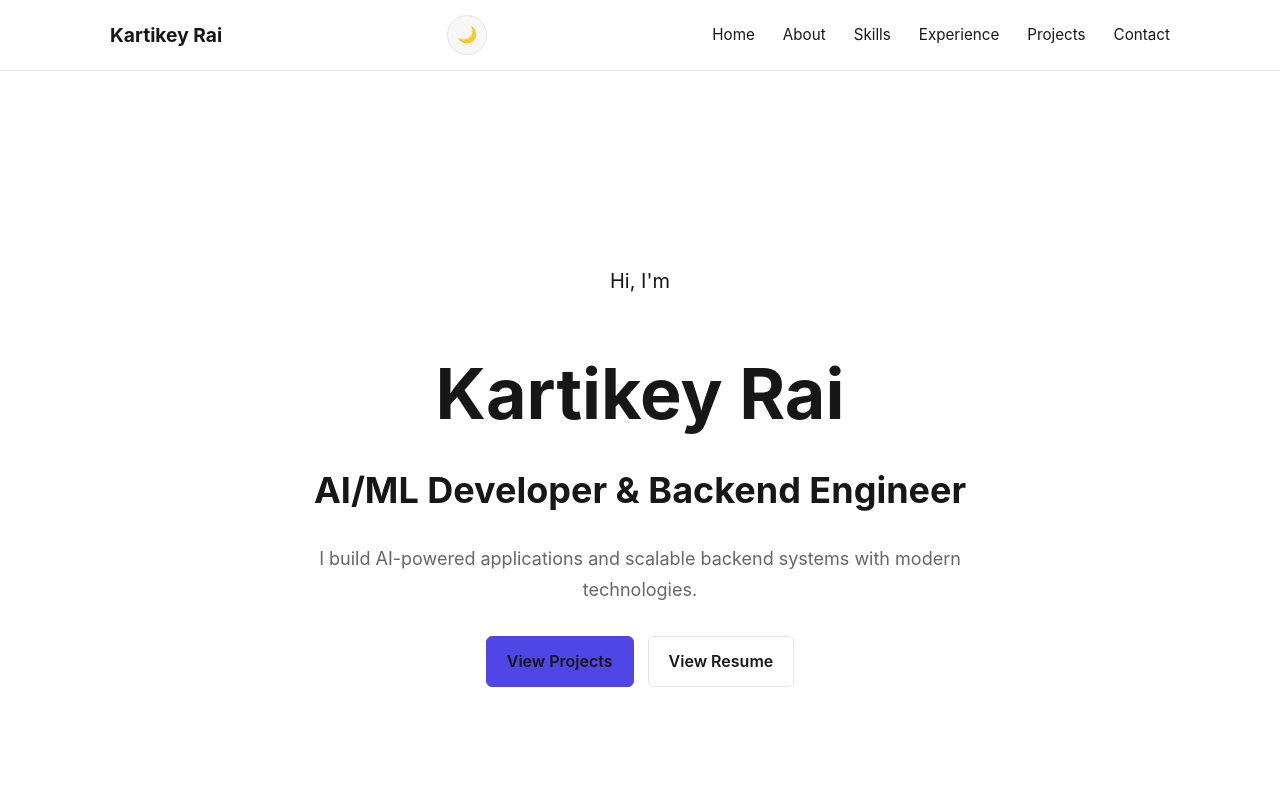
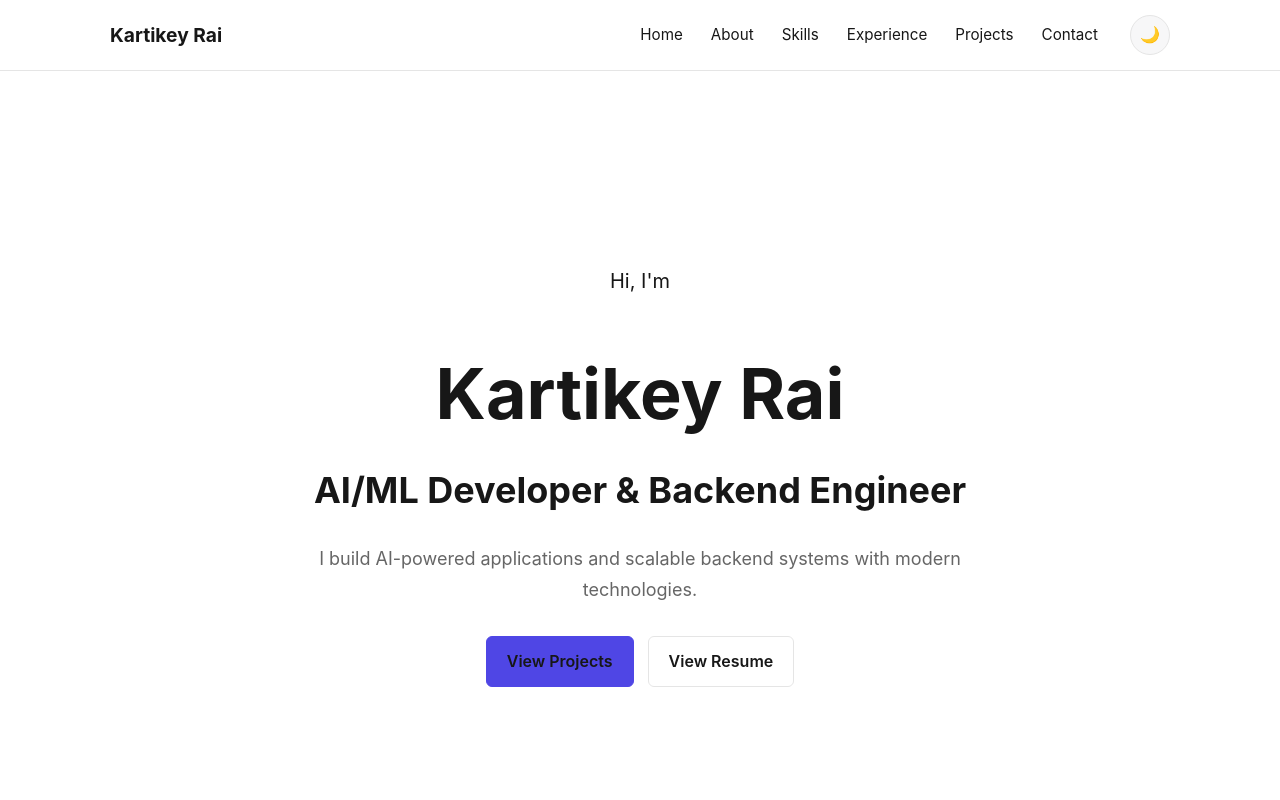
Before and after one commit to Kartikey1884/kartikey-porfolio, a React (Vite) app: page / in a window 1280 px wide. Shown: the top 800 px of the page. Built offline with nearby package versions, Linux system fonts and the light colour scheme.

Commit message:
feat: shifted the theme button in the top right

```diff
--- a/src/components/layout/navbar/navbar.css
+++ b/src/components/layout/navbar/navbar.css
@@ -15,6 +15,7 @@
   display: flex;
   align-items: center;
   justify-content: space-between;
+  gap: 32px;
 }
 
 .navbar__logo {
@@ -22,12 +23,14 @@
   text-decoration: none;
   font-size: 1.2rem;
   font-weight: 700;
+  white-space: nowrap;
 }
 
 .navbar__nav {
   display: flex;
   align-items: center;
   gap: 28px;
+  margin-left: auto;
 }
 
 .navbar__link {
--- a/src/components/layout/navbar/navbar.jsx
+++ b/src/components/layout/navbar/navbar.jsx
@@ -35,6 +35,27 @@ function Navbar({
           Kartikey Rai
         </a>
 
+        <nav
+          className={
+            isMenuOpen
+              ? "navbar__nav navbar__nav--open"
+              : "navbar__nav"
+          }
+          aria-label="Main navigation"
+        >
+          {navItems.map((item) => (
+            <a
+              key={item.href}
+              href={item.href}
+              className="navbar__link"
+              onClick={closeMenu}
+            >
+              {item.label}
+            </a>
+          ))}
+        </nav>
+
+        <div className="navbar__actions">
           <button
             type="button"
             className="navbar__theme-button"
@@ -61,26 +82,7 @@ function Navbar({
           >
             {isMenuOpen ? "✕" : "☰"}
           </button>
-
-        <nav
-          className={
-            isMenuOpen
-              ? "navbar__nav navbar__nav--open"
-              : "navbar__nav"
-          }
-          aria-label="Main navigation"
-        >
-          {navItems.map((item) => (
-            <a
-              key={item.href}
-              href={item.href}
-              className="navbar__link"
-              onClick={closeMenu}
-            >
-              {item.label}
-            </a>
-          ))}
-        </nav>
+        </div>
       </div>
     </header>
   );
```
Lines whose indentation alone changed are shown as unchanged.
